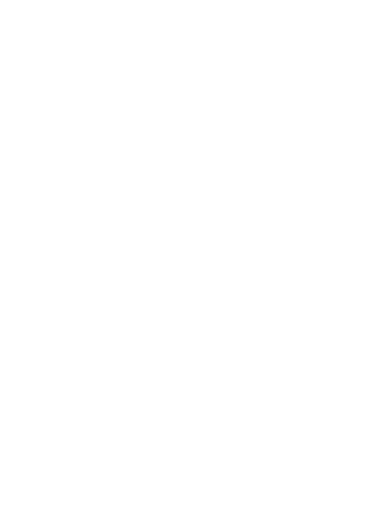
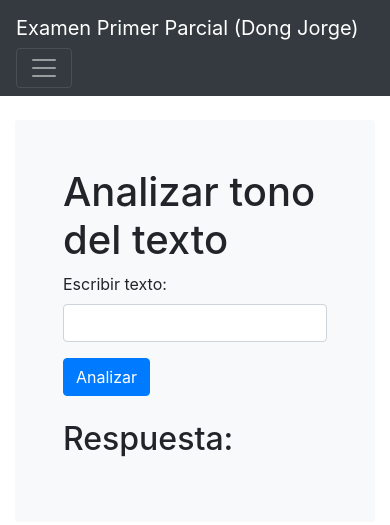
Before and after one commit to JorgeDong/CN_examen1, a website: page index.html in a window 390 px wide. Drawn offline with nearby package versions, Linux system fonts and the light colour scheme.

Commit message:
Html y docker file

```diff
--- a/index.html
+++ b/index.html
@@ -11,5 +11,55 @@
 
 <body>
 
+<nav class="navbar navbar-expand-md navbar-dark bg-dark mb-4">
+  <div class="container-fluid">
+    <a class="navbar-brand" href="#">Examen Primer Parcial (Dong Jorge)</a>
+    <button class="navbar-toggler" type="button" data-bs-toggle="collapse" data-bs-target="#navbarCollapse" aria-controls="navbarCollapse" aria-expanded="false" aria-label="Toggle navigation">
+      <span class="navbar-toggler-icon"></span>
+    </button>
+  </div>
+</nav>
+
+<main class="container">
+  <div class="bg-light p-5 rounded">
+    <h1>Analizar tono del texto </h1>
+    <form>
+  <div class="mb-3">
+    <label class="form-label">Escribir texto:</label>
+    <input type="text" class="form-control" id="text_to" >
+  </div>
+  <button type="button" class="btn btn-primary" onclick="analizarTexto()" >Analizar</button>
+</form>
+  <br>
+  <h2>Respuesta:</h2>
+  <p id="resp" class="lead"></p>
+  </div>
+</main>
+
+</body>
+
+
+<script>
+
+function analizarTexto(){
+
+  let text_to =  document.getElementById("text_to").value;
+  let obj = {
+    text: text_to
+  }
+  $.ajax({
+           type: "POST",
+           url: "https://cloudfoundry-examen1-jadll.us-south.cf.appdomain.cloud/analize-text",
+           data: obj,
+           success: function(data){
+              document.getElementById("resp").innerHTML = JSON.stringify(data);
+              console.log(data)
+           }
+    });
+
+
+}
+
+</script>
 
 </html>
--- a/index.js
+++ b/index.js
@@ -13,7 +13,7 @@ const { json, urlencoded } = express
 const app = express()
 
 // definimos un puerto por el cual escucharemos peticiones
-const PORT = process.env.PORT || 3000
+const PORT = process.env.PORT ||  8080
 const HOST = process.env.HOST || "0.0.0.0"
 
 // configuraciones para nuestro server
@@ -40,4 +40,4 @@ let handleRequest = (request, response) => {
     });
 };
 
-http.createServer(handleRequest).listen(8000);
+http.createServer(handleRequest).listen(PORT);
--- a/student-2.json
+++ /dev/null
@@ -1 +0,0 @@
-{"name":"Mike","age":23,"gender":"Male","department":"English","car":"Honda"}
--- a/tone.json
+++ /dev/null
@@ -1 +0,0 @@
-{"text":"Team, I know that times are tough! Product sales have been disappointing for the past three quarters. We have a competitive product, but we need to do a better job of selling it!"}{"text":"Team, I know that times are tough! Product sales have been disappointing for the past three quarters. We have a competitive product, but we need to do a better job of selling it!"}{"text":"Team, I know that times are tough! Product sales have been disappointing for the past three quarters. We have a competitive product, but we need to do a better job of selling it!"}
```
Also changed, not shown: 1 other file.
